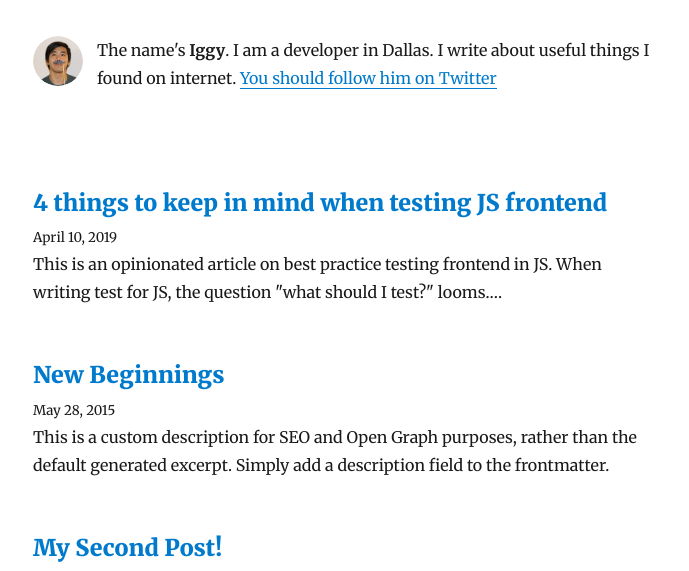
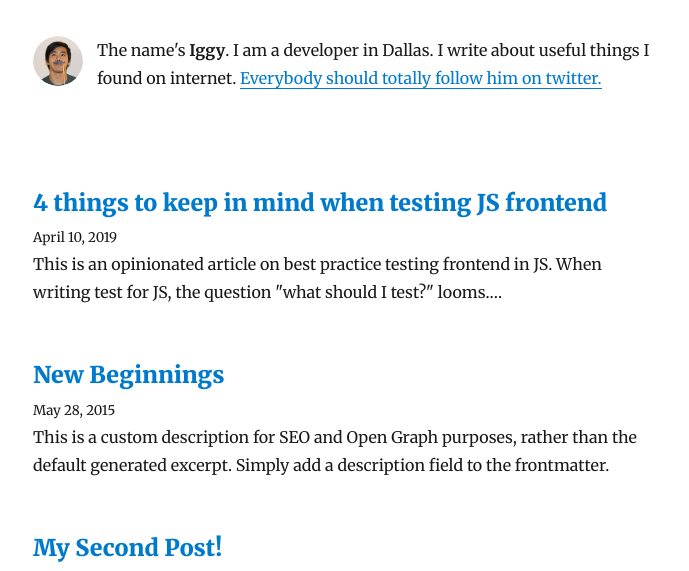
Before and after one commit to IggHub/iggy-blog, a Gatsby site: page / in a window 1280 px wide. Shown: the part 188-759 px from the top of the page, without its empty margins (292-981 px from the left). Built offline with nearby package versions, Linux system fonts and the light colour scheme; Gatsby itself is replaced by a stand-in of ours; some packages are replaced by stand-ins of ours.

Commit message:
update twitter handle

```diff
--- a/gatsby-config.js
+++ b/gatsby-config.js
@@ -6,7 +6,7 @@ module.exports = {
     description: `A starter blog demonstrating what Gatsby can do.`,
     siteUrl: `https://gatsby-starter-blog-demo.netlify.com/`,
     social: {
-      twitter: `kylemathews`,
+      twitter: `iggredible`,
     },
   },
   plugins: [
--- a/src/components/bio.js
+++ b/src/components/bio.js
@@ -42,7 +42,7 @@
               Dallas. I write about useful things I found on internet.
               {` `}
               <a href={`https://twitter.com/${social.twitter}`}>
-                You should follow him on Twitter
+                Everybody should totally follow him on twitter.
               </a>
             </p>
           </div>
```
